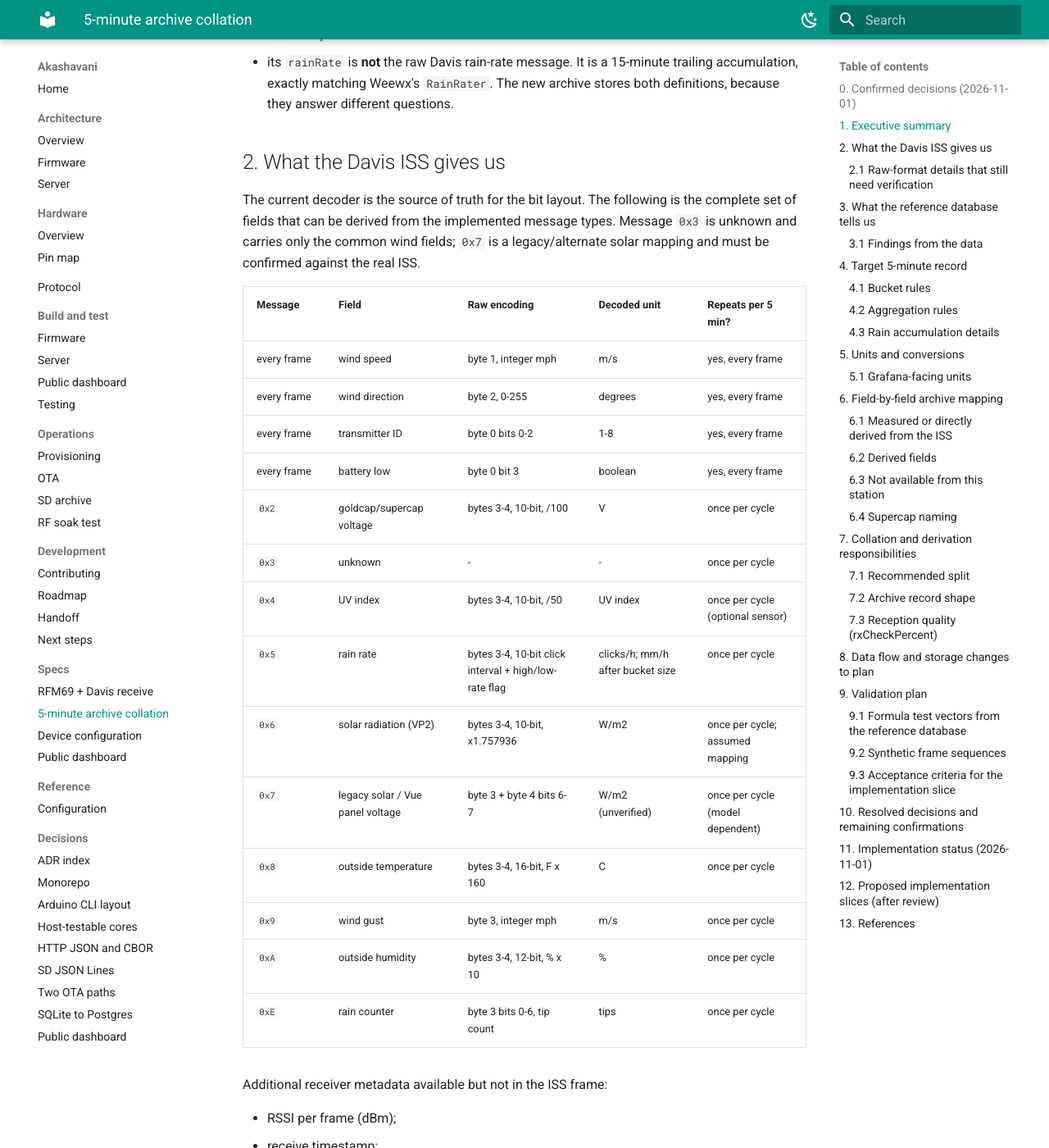
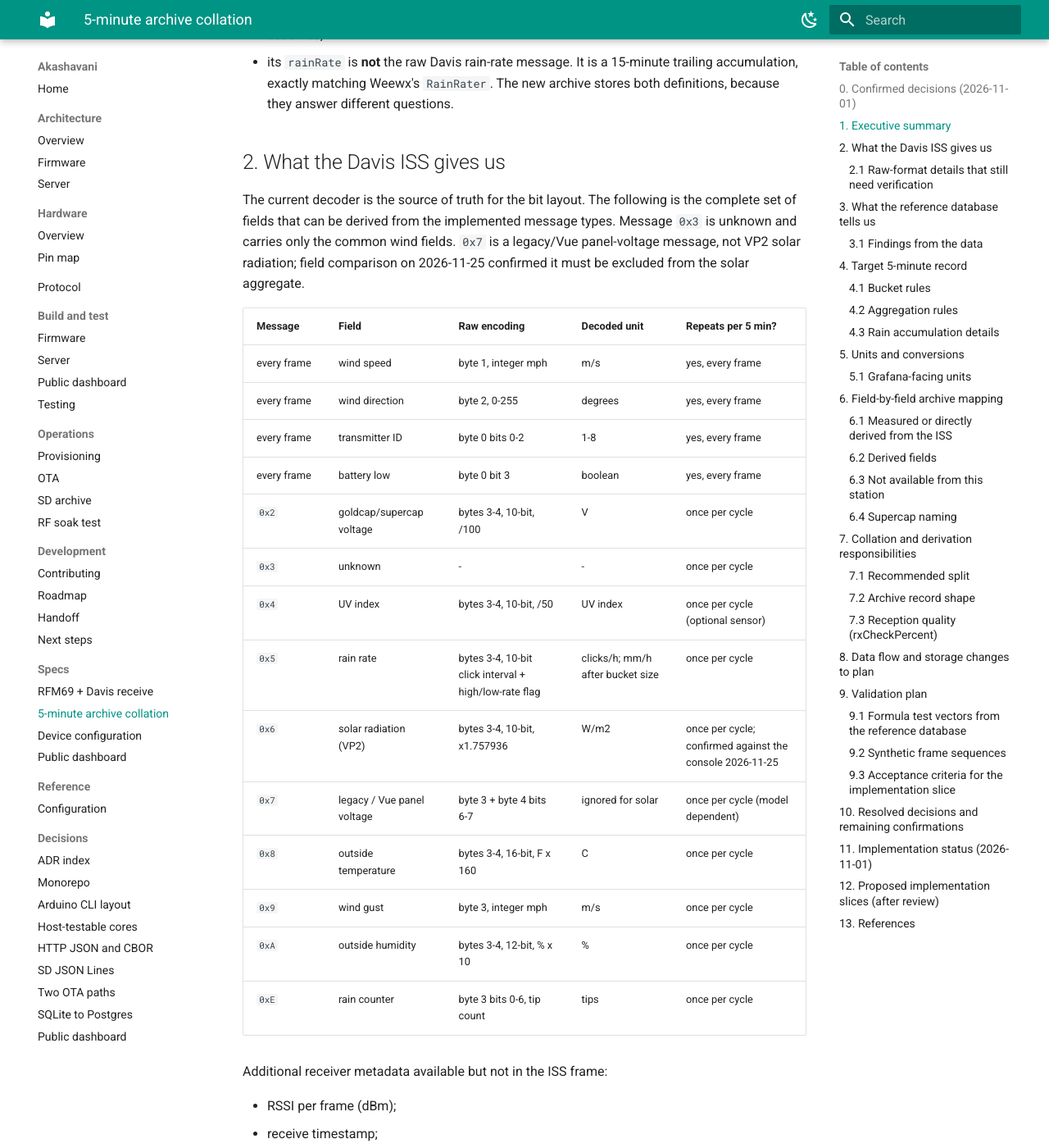
Before and after one commit to rsmoorthy/akashavani, an MkDocs documentation site: the page built from docs/specs/davis-archive-collation.md, in a window 1280 px wide and 1400 px high, scrolled down 2034 px. Shown: the whole window at 82% size. Built offline with MkDocs 1.6.1 and Material for MkDocs 9.7.7, drawn with Linux system fonts in a browser that asks for light colours; some of the changed text lies outside the part shown.

Commit message:
Ignore Davis 0x7 frames for solar aggregation

```diff
--- a/docs/specs/davis-archive-collation.md
+++ b/docs/specs/davis-archive-collation.md
@@ -64,8 +64,9 @@ into the implementation:
 
 The current decoder is the source of truth for the bit layout. The following is
 the complete set of fields that can be derived from the implemented message
-types. Message `0x3` is unknown and carries only the common wind fields; `0x7`
-is a legacy/alternate solar mapping and must be confirmed against the real ISS.
+types. Message `0x3` is unknown and carries only the common wind fields. `0x7`
+is a legacy/Vue panel-voltage message, not VP2 solar radiation; field comparison
+on 2026-11-25 confirmed it must be excluded from the solar aggregate.
 
 | Message | Field | Raw encoding | Decoded unit | Repeats per 5 min? |
 | --- | --- | --- | --- | --- |
@@ -77,8 +78,8 @@ is a legacy/alternate solar mapping and must be confirmed against the real ISS.
 | `0x3` | unknown | - | - | once per cycle |
 | `0x4` | UV index | bytes 3-4, 10-bit, /50 | UV index | once per cycle (optional sensor) |
 | `0x5` | rain rate | bytes 3-4, 10-bit click interval + high/low-rate flag | clicks/h; mm/h after bucket size | once per cycle |
-| `0x6` | solar radiation (VP2) | bytes 3-4, 10-bit, x1.757936 | W/m2 | once per cycle; assumed mapping |
-| `0x7` | legacy solar / Vue panel voltage | byte 3 + byte 4 bits 6-7 | W/m2 (unverified) | once per cycle (model dependent) |
+| `0x6` | solar radiation (VP2) | bytes 3-4, 10-bit, x1.757936 | W/m2 | once per cycle; confirmed against the console 2026-11-25 |
+| `0x7` | legacy / Vue panel voltage | byte 3 + byte 4 bits 6-7 | ignored for solar | once per cycle (model dependent) |
 | `0x8` | outside temperature | bytes 3-4, 16-bit, F x 160 | C | once per cycle |
 | `0x9` | wind gust | byte 3, integer mph | m/s | once per cycle |
 | `0xA` | outside humidity | bytes 3-4, 12-bit, % x 10 | % | once per cycle |
@@ -104,9 +105,9 @@ numbers are trusted:
   field as unsigned. If the ISS uses a signed value below 0 F, the decoder will
   reject it. The reference database never goes below 48.9 F, so this has not
   been exercised.
-- **Solar message:** `0x6` is assumed until the real ISS capture confirms it.
-  If the station turns out to use `0x7`, the formula must change; the two are
-  not interchangeable.
+- **Solar message:** `0x6` is the VP2 solar message and matched the console on
+  2026-11-25. `0x7` is a separate legacy/Vue message and is ignored for solar;
+  the two are not interchangeable.
 - **UV/solar sentinels:** `0x3FF` for UV and `0x3FE`/`0x3FF` for solar mean
   "sensor absent" in the current decoder. Keep them as `null`, never zero.
 - **Rain bucket size:** the ISS frame carries tip counts, not the collector
@@ -679,7 +680,7 @@ Still to confirm:
 | # | Item | Why |
 | --- | --- | --- |
 | 1 | Rain bucket size: 0.01 in (0.254 mm) or 0.2 mm | Reference data says 0.01 in, but the actual ISS collector must be confirmed. |
-| 2 | Solar message `0x6` vs `0x7` | The formulas differ; `0x6` is the working assumption. |
+| 2 | ~~Solar message `0x6` vs `0x7`~~ | Resolved 2026-11-25: `0x6` is solar; `0x7` is legacy/Vue and is ignored for solar. |
 | 3 | Wind direction mapping: full-circle vs 9-351 degree dead zone | Affects all archived directions. |
 | 4 | Negative-temperature encoding below 0 F | Current decoder treats the field as unsigned. |
 | 5 | Whether the BME280 enclosure is vented and calibrated for station pressure | Pressure and barometer depend on it. |
```
Also changed, not shown: CHANGELOG.md (+6 -0 lines), docs/specs/rf-davis-receive.md (+8 -5 lines), firmware/libraries/AkashavaniDavis/README.md (+6 -3 lines), 6 other files.
